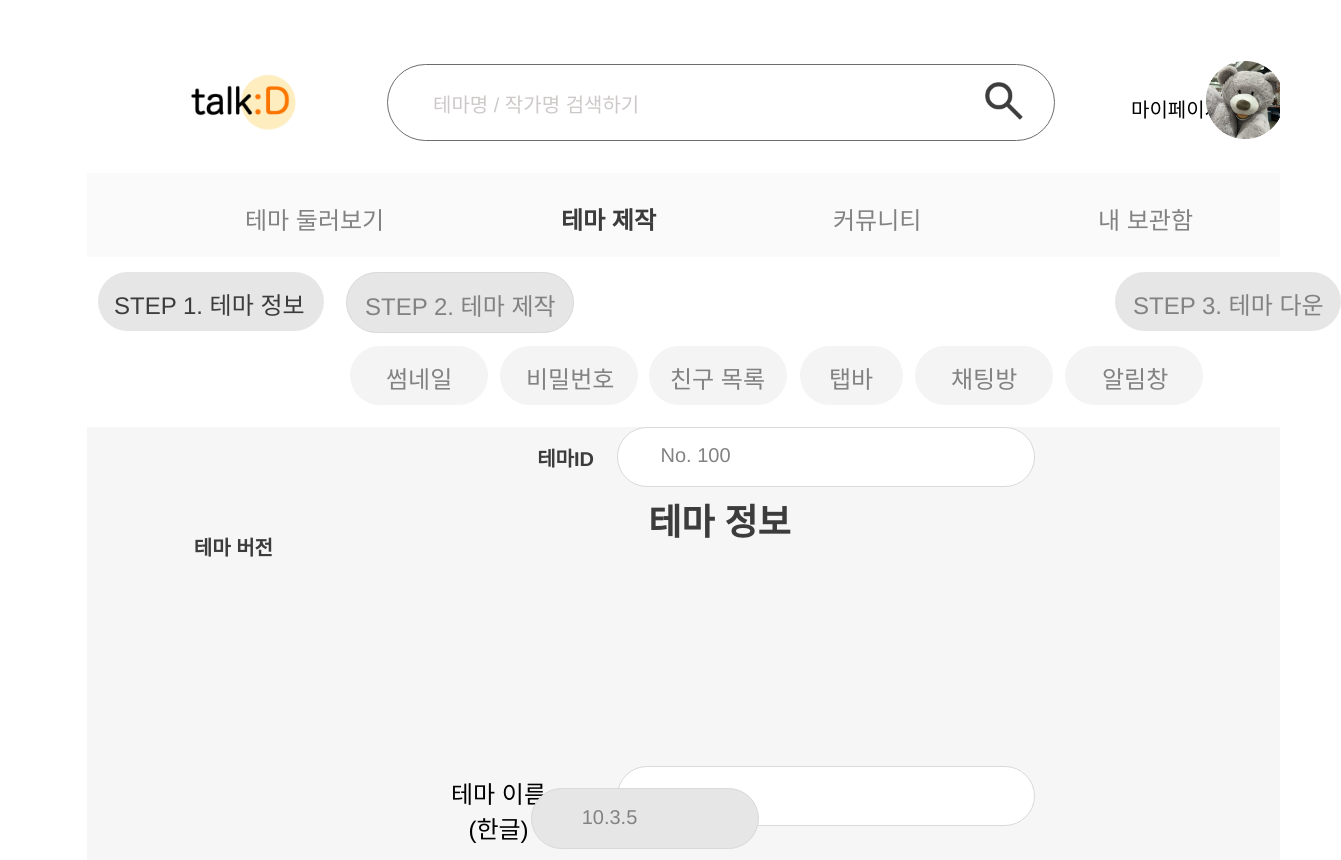
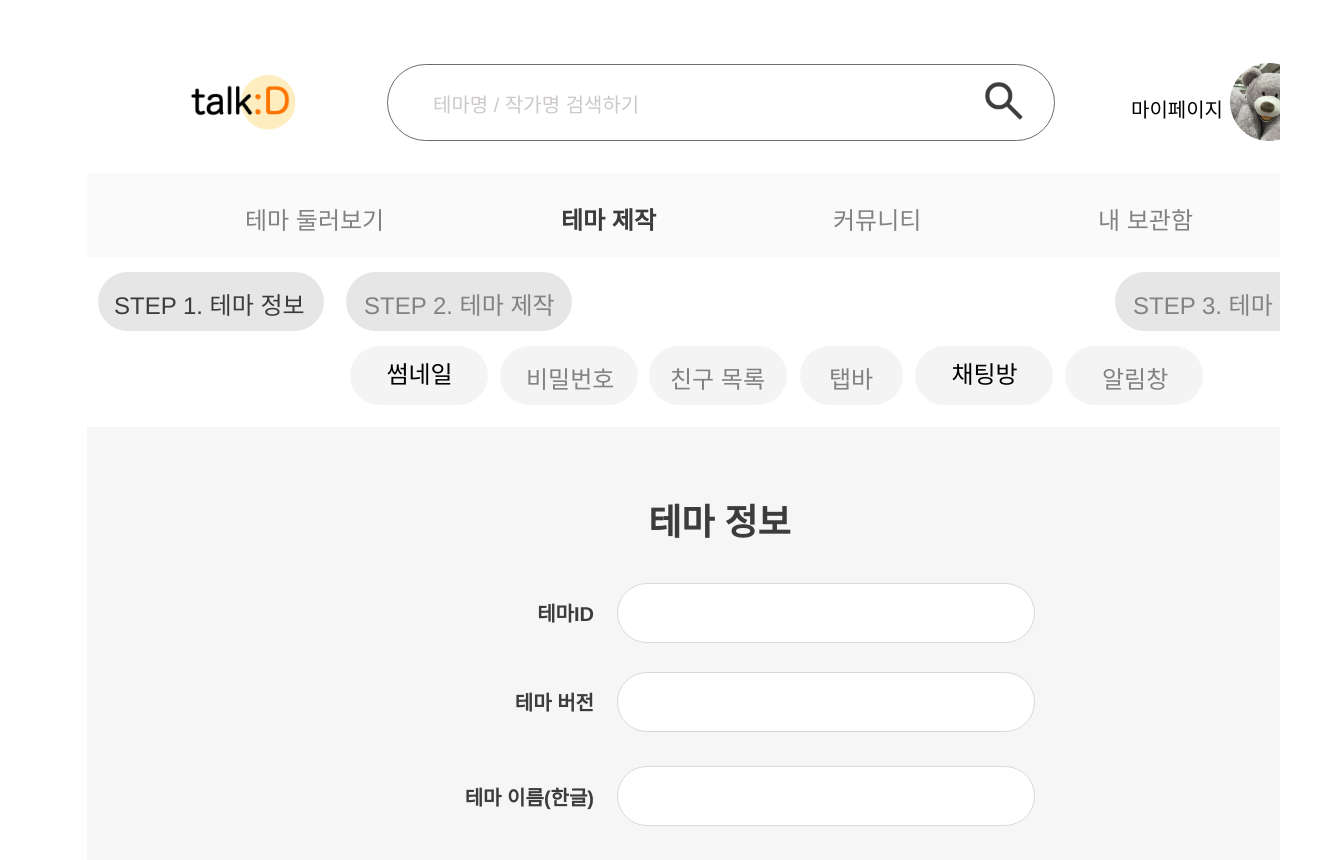
Before and after one commit to talk-D/talk-D-Frontend, a React (Create React App) app: page /step1 in a window 1280 px wide. Shown: the top 860 px of the page, 1341 px wide, since content can reach past the window. Built offline with nearby package versions, Linux system fonts and the light colour scheme.

Commit message:
step1구현

```diff
--- a/src/pages/Step1.jsx
+++ b/src/pages/Step1.jsx
@@ -25,38 +25,23 @@ function Step1Page() {
         </div>
       </div>
       <div className="themeinfo">테마 정보</div>
-        <div className="themename-kor">
-        <div className="themename-kor-2">
-          <div className="rectangle" />
-          <div className="text-wrapper-2">테마 이름(한글)</div>
-        </div>
-        </div>
-        <div className="themename-eng">
-          <div className="rectangle-2" />
-          <div className="text-wrapper-3">테마 이름(영문)</div>
-        </div>
-        <div className="theme-ID">
-          <div className="overlap-2">
-            <div className="text-wrapper-4">No. 100</div>
-          </div>
-          <div className="text-wrapper-5">테마ID</div>
-        </div>
-        <div className="themeversion">
-          <div className="overlap-3">
-            <div className="text-wrapper-6">10.3.5</div>
-          </div>
-          <div className="text-wrapper-7">테마 버전</div>
-        </div>
-      </div>
+      <div className="themename-korframe" />
+      <div className="themename-kor">테마 이름(한글)</div>
+      <div className="themename-engframe" />
+      <div className="themename-eng">테마 이름(영문)</div>
+      <div className="theme-i-dframe" />
+      <div className="theme-ID">테마ID</div>
+      <div className="themeversionframe" />
+      <div className="themeversion">테마 버전</div>
     </div>
     <div className="step-wrapper">
       <div className="step">STEP 1. 테마 정보</div>
     </div>
-    <div className="overlap-3">
+    <div className="overlap-2">
       <div className="step-2">STEP 2. 테마 제작</div>
     </div>
     <div className="thumbnail-wrapper">
-      <div className="text-wrapper-8">썸네일</div>
+      <div className="text-wrapper-2">썸네일</div>
     </div>
     <div className="pw-wrapper">
       <div className="pw">비밀번호</div>
@@ -65,18 +50,19 @@ function Step1Page() {
       <div className="freindlist">친구 목록</div>
     </div>
     <div className="chattingroom-wrapper">
-      <div className="text-wrapper-8">채팅방</div>
+      <div className="text-wrapper-2">채팅방</div>
     </div>
     <div className="tapbar-wrapper">
       <div className="tapbar">탭바</div>
     </div>
-    <div className="overlap-4">
+    <div className="overlap-3">
       <div className="step-2">STEP 3. 테마 다운</div>
     </div>
     <div className="notification-wrapper">
       <div className="notification">알림창</div>
     </div>
   </div>
+</div>
     );
 };
 export default Step1Page;
--- a/src/styles/Step1.css
+++ b/src/styles/Step1.css
@@ -9,7 +9,7 @@
 .div-wrapper .div {
   background-color: #ffffff;
   height: 1024px;
-  overflow: hidden; /* Added overflow property */
+  overflow: hidden;
   position: relative;
   width: 1440px;
 }
@@ -118,7 +118,7 @@
   font-family: "Inter-Regular", Helvetica;
   font-size: 20px;
   font-weight: 400;
-  left: 1104px;
+  left: 1131px;
   letter-spacing: 0;
   line-height: normal;
   position: absolute;
@@ -128,10 +128,10 @@
 
 .div-wrapper .myprofileimg {
   height: 78px;
-  left: 1206px;
+  left: 1230px;
   object-fit: cover;
   position: absolute;
-  top: 61px;
+  top: 63px;
   width: 78px;
 }
 
@@ -189,171 +189,107 @@
   width: 365px;
 }
 
-.div-wrapper .themename-kor {
-  height: 61px;
-  left: 342px;
-  position: absolute;
-  top: 339px;
-  width: 604px;
-}
-
-.div-wrapper .themename-kor-2 {
-  height: 61px;
-  position: relative;
-  width: 606px;
-}
-
-.div-wrapper .rectangle {
+.div-wrapper .themename-korframe {
   background-color: #ffffff;
   border: 1px solid;
   border-color: #d9d9d9;
   border-radius: 43px;
   height: 58px;
-  left: 188px;
+  left: 530px;
   position: absolute;
-  top: 0;
+  top: 339px;
   width: 416px;
 }
 
-.div-wrapper .text-wrapper-2 {
+.div-wrapper .themename-kor {
   color: #3c3c3c;
   font-family: "Inter-SemiBold", Helvetica;
   font-size: 20px;
   font-weight: 600;
-  left: 0;
+  left: 342px;
   letter-spacing: 0;
   line-height: normal;
   position: absolute;
   text-align: right;
-  top: 17px;
+  top: 355px;
   width: 165px;
 }
 
-.div-wrapper .themename-eng {
-  height: 60px;
-  left: 321px;
-  position: absolute;
-  top: 433px;
-  width: 627px;
-}
-
-.div-wrapper .rectangle-2 {
+.div-wrapper .themename-engframe {
   background-color: #ffffff;
   border: 1px solid;
   border-color: #d9d9d9;
   border-radius: 43px;
   height: 58px;
-  left: 209px;
+  left: 530px;
   position: absolute;
-  top: 0;
+  top: 433px;
   width: 416px;
 }
 
-.div-wrapper .text-wrapper-3 {
+.div-wrapper .themename-eng {
   color: #3c3c3c;
   font-family: "Inter-SemiBold", Helvetica;
   font-size: 20px;
   font-weight: 600;
-  left: 0;
+  left: 321px;
   letter-spacing: 0;
   line-height: normal;
   position: absolute;
   text-align: right;
-  top: 16px;
+  top: 448px;
   width: 186px;
 }
 
-.div-wrapper .theme-ID {
-  height: 60px;
-  left: 446px;
-  position: absolute;
-  top: 156;
-  width: 504px;
-}
-
-.div-wrapper .overlap-2 {
+.div-wrapper .theme-i-dframe {
   background-color: #ffffff;
   border: 1px solid;
   border-color: #d9d9d9;
   border-radius: 43px;
   height: 58px;
-  left: 84px;
+  left: 530px;
   position: absolute;
-  top: 0;
+  top: 156px;
   width: 416px;
 }
 
-.div-wrapper .text-wrapper-4 {
-  color: #828282;
-  font-family: "Inter-Regular", Helvetica;
-  font-size: 20px;
-  font-weight: 400;
-  left: 24px;
-  letter-spacing: 0;
-  line-height: normal;
-  position: absolute;
-  top: 16px;
-  width: 107px;
-}
-
-.div-wrapper .text-wrapper-5 {
+.div-wrapper .theme-ID {
   color: #3c3c3c;
   font-family: "Inter-SemiBold", Helvetica;
   font-size: 20px;
   font-weight: 600;
-  left: 0;
+  left: 446px;
   letter-spacing: 0;
   line-height: normal;
   position: absolute;
   text-align: right;
-  top: 16px;
+  top: 171px;
   width: 61px;
 }
 
-.div-wrapper .themeversion {
-  height: 60px;
-  left: 98px;
-  position: absolute;
-  top: 89px;
-  width: 531px;
-}
-
-.div-wrapper .overlap-3 {
+.div-wrapper .themeversionframe {
   background-color: #ffffff;
   border: 1px solid;
   border-color: #d9d9d9;
   border-radius: 43px;
   height: 58px;
-  left: 111px;
+  left: 530px;
   position: absolute;
-  top: 0;
+  top: 245px;
   width: 416px;
 }
 
-.div-wrapper .text-wrapper-6 {
-  color: #828282;
-  font-family: "Inter-Regular", Helvetica;
-  font-size: 20px;
-  font-weight: 400;
-  left: 24px;
-  letter-spacing: 0;
-  line-height: normal;
-  position: absolute;
-  top: 17px;
-  width: 107px;
-}
-
-.div-wrapper .text-wrapper-7 {
+.div-wrapper .themeversion {
   color: #3c3c3c;
   font-family: "Inter-SemiBold", Helvetica;
   font-size: 20px;
   font-weight: 600;
-  left: 0;
+  left: 419px;
   letter-spacing: 0;
   line-height: normal;
   position: absolute;
   text-align: right;
-  top: 16px;
+  top: 260px;
   width: 88px;
 }
 
@@ -379,7 +315,7 @@
   top: 14px;
 }
 
-.div-wrapper .overlap-3 {
+.div-wrapper .overlap-2 {
   background-color: #e6e6e6;
   border-radius: 55px;
   height: 59px;
@@ -411,7 +347,7 @@
   width: 138px;
 }
 
-.div-wrapper .text-wrapper-8 {
+.div-wrapper .text-wrapper-2 {
   color: #828282;
   font-family: "Inter-Regular", Helvetica;
   font-size: 24px;
@@ -499,7 +435,7 @@
   top: 14px;
 }
 
-.div-wrapper .overlap-4 {
+.div-wrapper .overlap-3 {
   background-color: #e6e6e6;
   border-radius: 55px;
   height: 59px;
--- a/src/styles/ThemeMakestep2.css
+++ b/src/styles/ThemeMakestep2.css
@@ -118,7 +118,7 @@
 
 .div-wrapper .profileimg {
   height: 78px;
-  left: 1244px;
+  left: 1230px;
   object-fit: cover;
   position: absolute;
   top: 63px;
```
